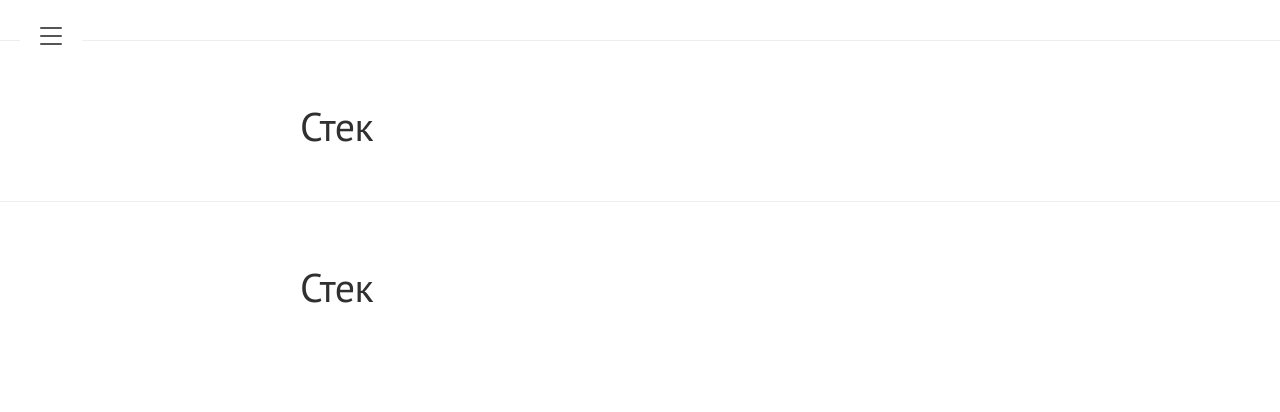
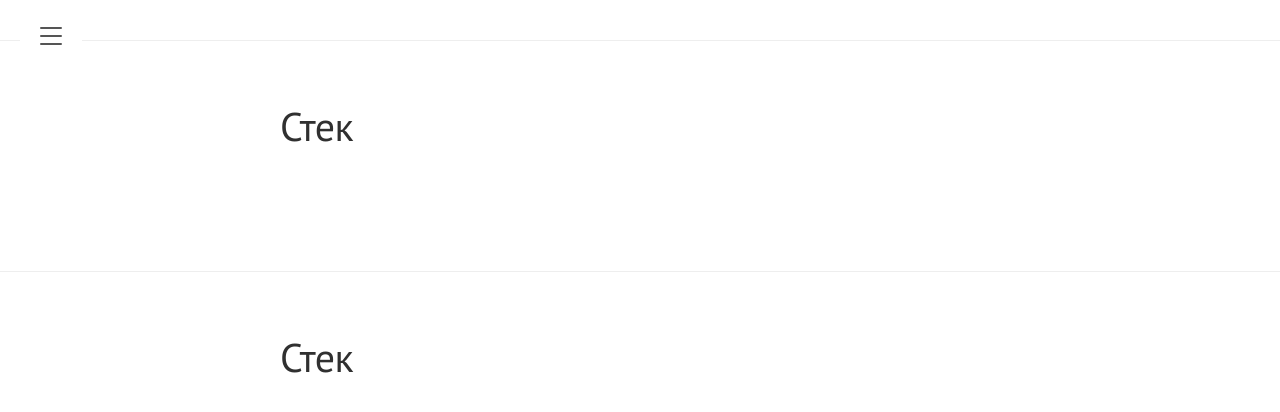
Before and after one commit to Mikrobic/lanyon, a Jekyll site: the page built from pages/stack.md, in a window 1280 px wide. Shown: the top 412 px of the page. Built offline with Jekyll 4.4.1, drawn with Linux system fonts in a browser that asks for light colours.

Commit message:
Форматирование файлов

```diff
--- a/_layouts/page.html
+++ b/_layouts/page.html
@@ -1,7 +1,8 @@
 ---
 layout: default
 ---
-<div class="container content">
-  <h1 class="post-title">{{ page.title }}</h1>  <!-- Здесь выводится заголовок из front matter -->
+
+<div class="page">
+  <h1 class="page-title">{{ page.title }}</h1>
   {{ content }}
 </div>
```
